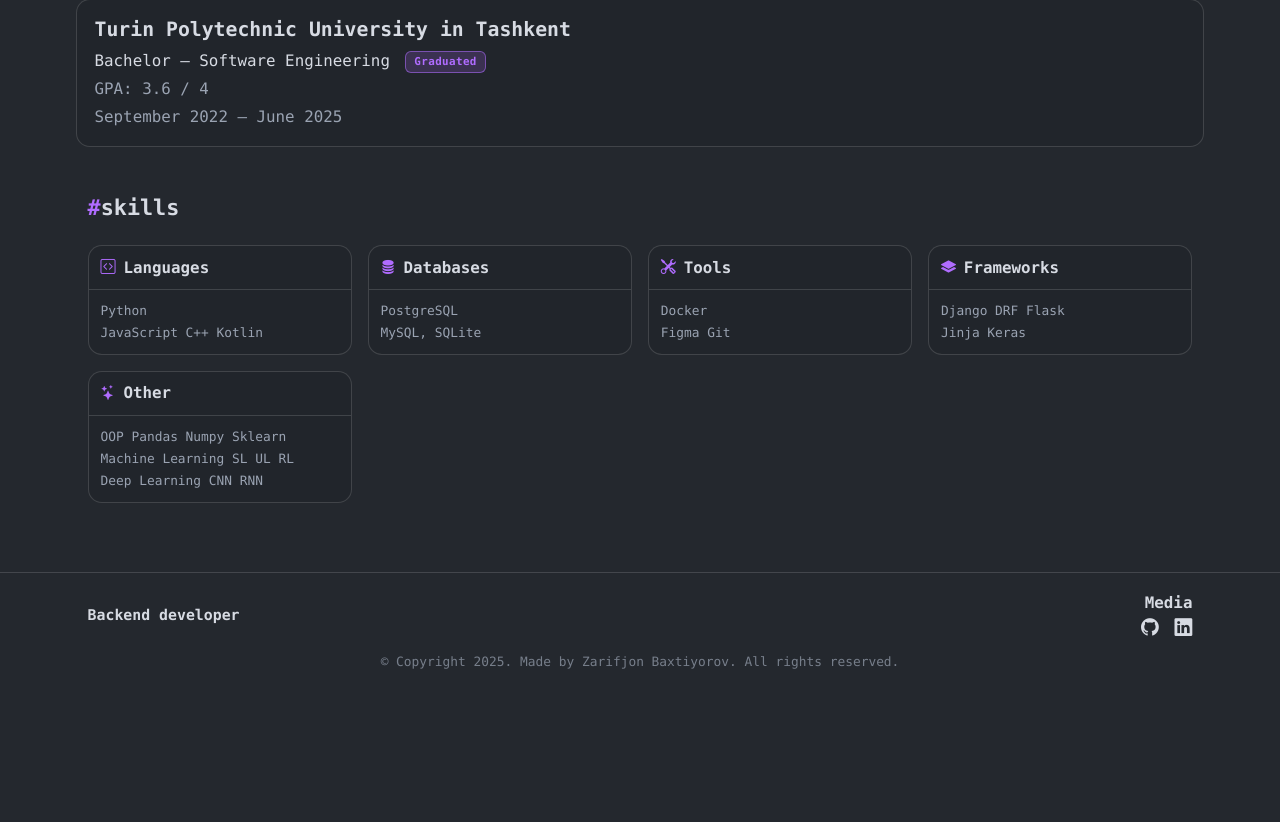
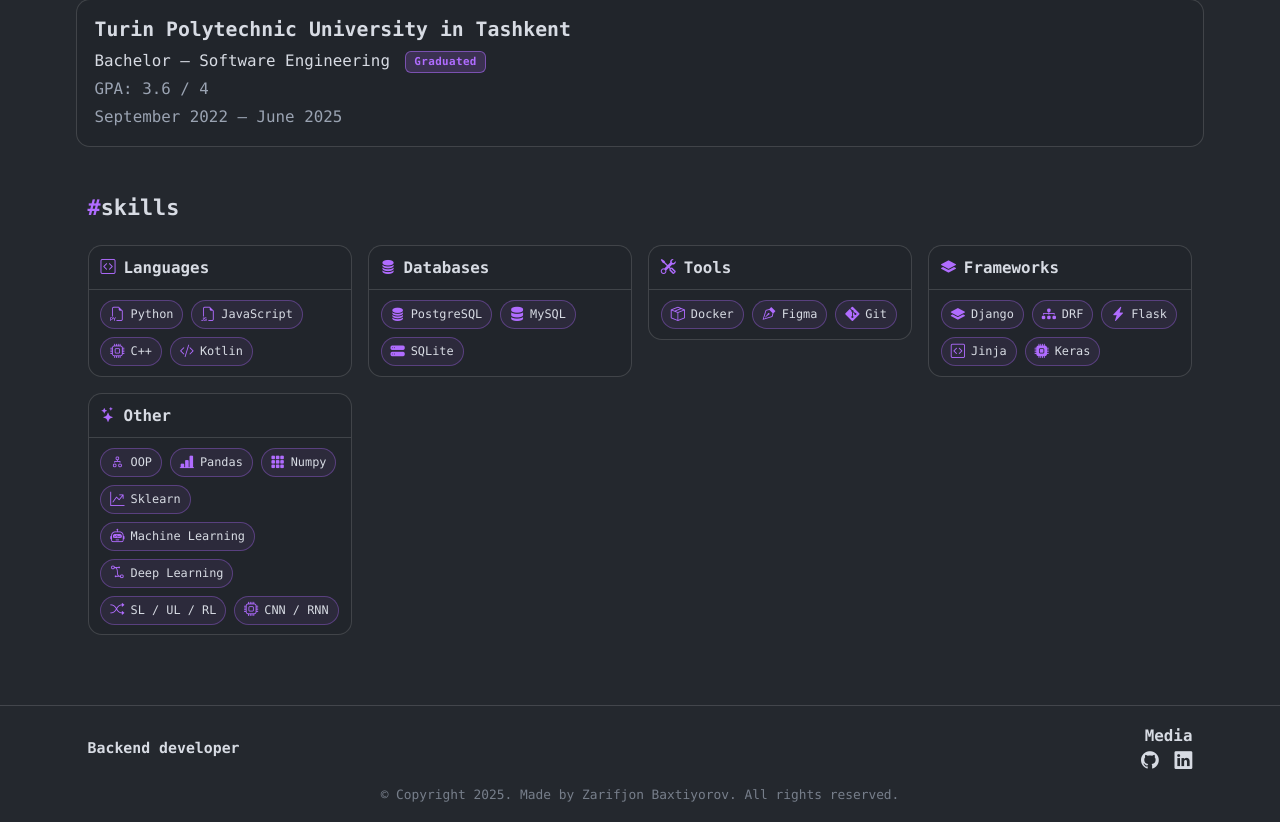
Before and after one commit to Zarifwebme/Portfolio2_full, a Django app: page /about/ in a window 1280 px wide. Shown: the part 1173-1995 px from the top of the page. Before the commit the page ends 1842 px from the top, so only its background shows below. Run offline with Django 5.2, Linux system fonts and the light colour scheme.

Commit message:
skill icon update

```diff
--- a/static/css/about.css
+++ b/static/css/about.css
@@ -46,6 +46,27 @@
   font-size: 13px;
   line-height: 1.7;
 }
+.skillbody.skillchips{
+  display: flex;
+  flex-wrap: wrap;
+  gap: 8px;
+}
+.tech-item{
+  display: inline-flex;
+  align-items: center;
+  gap: 6px;
+  padding: 5px 9px;
+  border: 1px solid rgba(176,108,255,.35);
+  border-radius: 999px;
+  background: rgba(176,108,255,.08);
+  color: var(--text);
+  font-size: 12px;
+  line-height: 1.2;
+}
+.tech-item .tech-icon{
+  color: #b06cff;
+  font-size: 0.9rem;
+}
 
 .panel h5,
 .panel h6{
--- a/templates/about.html
+++ b/templates/about.html
@@ -114,31 +114,59 @@
     <div class="col-md-6 col-lg-3">
       <div class="skillbox">
         <div class="skillhead"><i class="bi bi-code-square skill-icon" aria-hidden="true"></i>{% trans "Languages" %}</div>
-        <div class="skillbody">Python<br/>JavaScript C++ Kotlin</div>
+        <div class="skillbody skillchips">
+          <span class="tech-item"><i class="bi bi-filetype-py tech-icon" aria-hidden="true"></i>Python</span>
+          <span class="tech-item"><i class="bi bi-filetype-js tech-icon" aria-hidden="true"></i>JavaScript</span>
+          <span class="tech-item"><i class="bi bi-cpu tech-icon" aria-hidden="true"></i>C++</span>
+          <span class="tech-item"><i class="bi bi-code-slash tech-icon" aria-hidden="true"></i>Kotlin</span>
+        </div>
       </div>
     </div>
     <div class="col-md-6 col-lg-3">
       <div class="skillbox">
         <div class="skillhead"><i class="bi bi-database-fill skill-icon" aria-hidden="true"></i>{% trans "Databases" %}</div>
-        <div class="skillbody">PostgreSQL<br/>MySQL, SQLite</div>
+        <div class="skillbody skillchips">
+          <span class="tech-item"><i class="bi bi-database-fill tech-icon" aria-hidden="true"></i>PostgreSQL</span>
+          <span class="tech-item"><i class="bi bi-server tech-icon" aria-hidden="true"></i>MySQL</span>
+          <span class="tech-item"><i class="bi bi-hdd-stack-fill tech-icon" aria-hidden="true"></i>SQLite</span>
+        </div>
       </div>
     </div>
     <div class="col-md-6 col-lg-3">
       <div class="skillbox">
         <div class="skillhead"><i class="bi bi-tools skill-icon" aria-hidden="true"></i>{% trans "Tools" %}</div>
-        <div class="skillbody">Docker<br/>Figma Git</div>
+        <div class="skillbody skillchips">
+          <span class="tech-item"><i class="bi bi-box-seam tech-icon" aria-hidden="true"></i>Docker</span>
+          <span class="tech-item"><i class="bi bi-vector-pen tech-icon" aria-hidden="true"></i>Figma</span>
+          <span class="tech-item"><i class="bi bi-git tech-icon" aria-hidden="true"></i>Git</span>
+        </div>
       </div>
     </div>
     <div class="col-md-6 col-lg-3">
       <div class="skillbox">
         <div class="skillhead"><i class="bi bi-layers-fill skill-icon" aria-hidden="true"></i>{% trans "Frameworks" %}</div>
-        <div class="skillbody">Django DRF Flask<br/>Jinja Keras</div>
+        <div class="skillbody skillchips">
+          <span class="tech-item"><i class="bi bi-layers-fill tech-icon" aria-hidden="true"></i>Django</span>
+          <span class="tech-item"><i class="bi bi-diagram-3-fill tech-icon" aria-hidden="true"></i>DRF</span>
+          <span class="tech-item"><i class="bi bi-lightning-charge-fill tech-icon" aria-hidden="true"></i>Flask</span>
+          <span class="tech-item"><i class="bi bi-code-square tech-icon" aria-hidden="true"></i>Jinja</span>
+          <span class="tech-item"><i class="bi bi-cpu-fill tech-icon" aria-hidden="true"></i>Keras</span>
+        </div>
       </div>
     </div>
     <div class="col-md-6 col-lg-3">
       <div class="skillbox">
         <div class="skillhead"><i class="bi bi-stars skill-icon" aria-hidden="true"></i>{% trans "Other" %}</div>
-        <div class="skillbody">OOP Pandas Numpy Sklearn<br/>Machine Learning SL UL RL<br/>Deep Learning CNN RNN</div>
+        <div class="skillbody skillchips">
+          <span class="tech-item"><i class="bi bi-diagram-2 tech-icon" aria-hidden="true"></i>OOP</span>
+          <span class="tech-item"><i class="bi bi-bar-chart-line-fill tech-icon" aria-hidden="true"></i>Pandas</span>
+          <span class="tech-item"><i class="bi bi-grid-3x3-gap-fill tech-icon" aria-hidden="true"></i>Numpy</span>
+          <span class="tech-item"><i class="bi bi-graph-up-arrow tech-icon" aria-hidden="true"></i>Sklearn</span>
+          <span class="tech-item"><i class="bi bi-robot tech-icon" aria-hidden="true"></i>Machine Learning</span>
+          <span class="tech-item"><i class="bi bi-bezier2 tech-icon" aria-hidden="true"></i>Deep Learning</span>
+          <span class="tech-item"><i class="bi bi-shuffle tech-icon" aria-hidden="true"></i>SL / UL / RL</span>
+          <span class="tech-item"><i class="bi bi-cpu tech-icon" aria-hidden="true"></i>CNN / RNN</span>
+        </div>
       </div>
     </div>
   </div>
```
